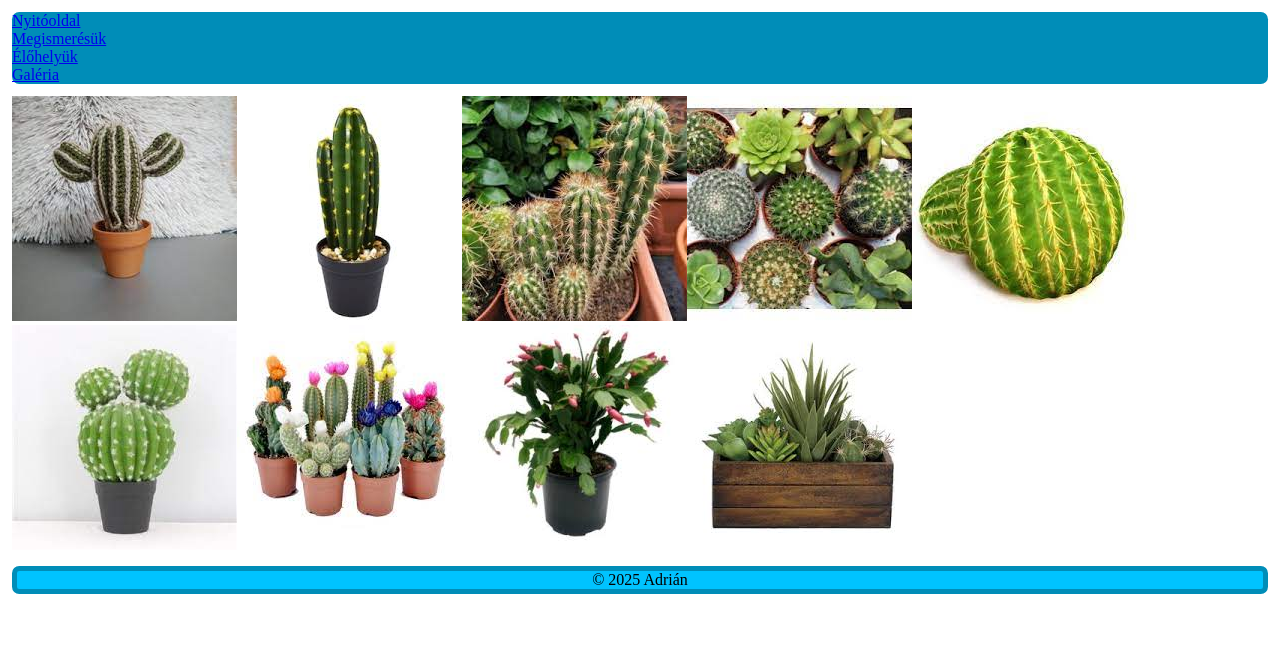
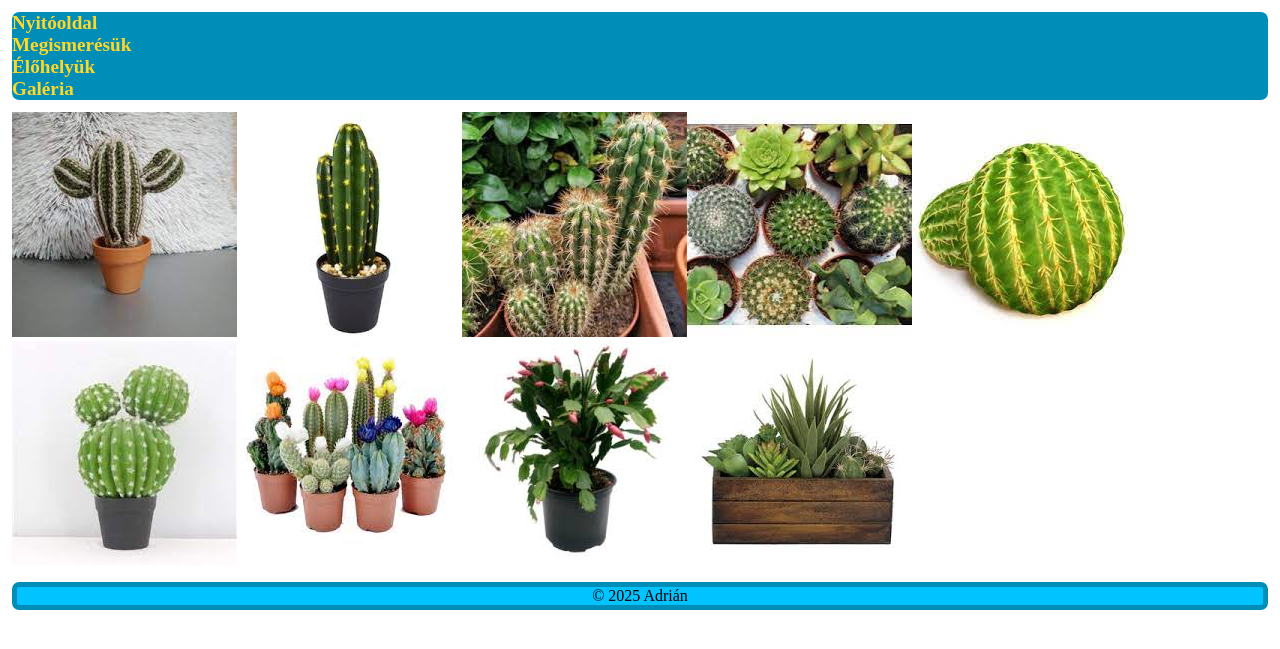
Before and after one commit to adrianhelllo/ikt_kaktuszok, a plain HTML site: page index.html in a window 1280 px wide. Shown: the part 133-782 px from the top of the page. Drawn offline with Linux system fonts and the light colour scheme.

Commit message:
nav li: hover styling

```diff
--- a/style.css
+++ b/style.css
@@ -34,10 +34,21 @@ nav {
     border-radius: var(--BR-RADIUS);
 }
 
-nav li {
+nav ul {
     list-style-type: none;
 }
 
-nav ul li {
+nav li a {
     color: var(--LINK-CLR);
+    text-decoration: none;
+    font-size: 1.2rem;
+    font-weight: 600;
 }
+
+nav li:hover {
+    background-color: var(--PRIMARY-BG);
+}
+
+nav li:hover a {
+    text-decoration: underline;
+}
```
